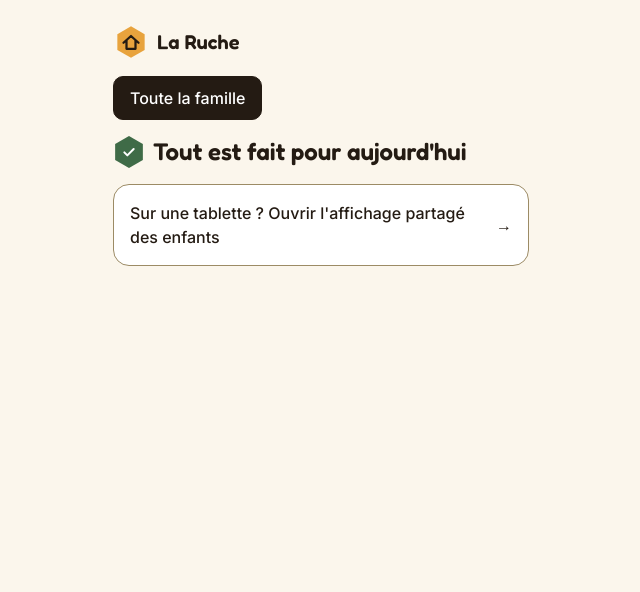
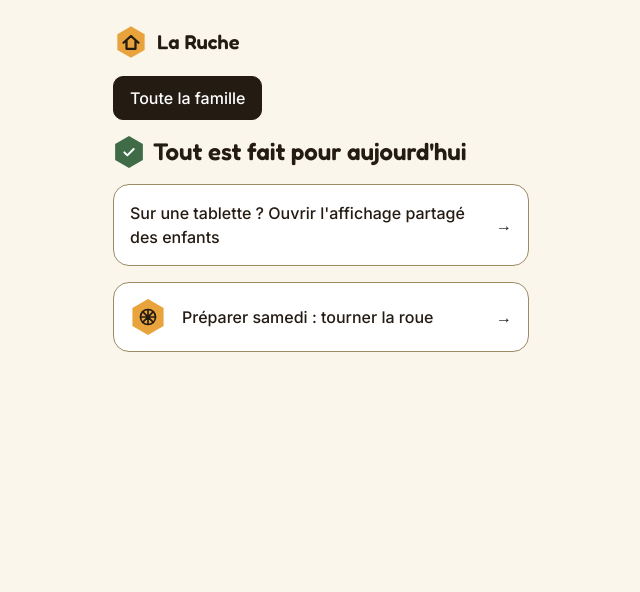
Before and after one commit to Khadaassi/laruche, a Django app: template templates/parent/home.html in a window 1280 px wide. Shown: the top 592 px of the page, without its empty margins (319-959 px from the left). Run offline with Django 5.2, Linux system fonts and the light colour scheme; the template is opened without the code that fills it, so the values that code supplies are empty; style sheets or scripts are compiled from the project's sources; some libraries are stand-ins or nearby versions.

Commit message:
feat: show the Saturday plan and children's stars on home and shared screen
Co-Authored-By: Claude Opus 5.5 <noreply@anthropic.com>

```diff
--- a/apps/tasks/views.py
+++ b/apps/tasks/views.py
@@ -7,6 +7,7 @@ from django.views.decorators.http import require_GET, require_http_methods, requ
 from apps.core.preparation import tomorrow_items
 from apps.families.access import family_member_required, parent_required
 from apps.families.models import Person
+from apps.saturday.draw import close_past_plans, current_plan
 from apps.school.selectors import school_days_for
 
 from .forms import TaskForm
@@ -16,6 +17,7 @@ from .selectors import count_remaining, group_by_period, tasks_for_day
 from .services import set_done
 
 PERSON_PARAM = "personne"
+SATURDAY = 5
 
 
 def selected_person(request, raw):
@@ -49,6 +51,8 @@ def home(request):
     if person:
         children = children.filter(pk=person.pk)
     school = school_days_for(request.family, now.date(), people=children)
+    close_past_plans(request.family, now.date())
+    saturday_plan = current_plan(request.family, now.date())
     return render(
         request,
         "parent/home.html",
@@ -61,6 +65,8 @@ def home(request):
             "remaining": count_remaining(tasks),
             "school_today": [(c, school[c.pk]) for c in children if c.pk in school],
             "tomorrow": tomorrow_items(request.family, now.date(), people=people),
+            "saturday_plan": saturday_plan,
+            "is_saturday": now.date().weekday() == SATURDAY,
         },
     )
 
--- a/templates/layouts/shared_display.html
+++ b/templates/layouts/shared_display.html
@@ -19,6 +19,7 @@ Les pages partagées étendent ce gabarit : templates/shared/<page>.html
   </nav>
 
   <main id="main" class="flex-1 p-space-6" {% block main_attrs %}{% endblock %}>
+    {% block before_columns %}{% endblock %}
     <div class="grid snap-x snap-mandatory auto-cols-[minmax(17rem,1fr)] grid-flow-col gap-space-6 overflow-x-auto md:snap-none">
       {% block columns %}{% endblock %}
     </div>
--- /dev/null
+++ b/templates/parent/_saturday_card.html
@@ -0,0 +1,27 @@
+{% comment %}
+Carte « samedi » de l'accueil. `prominent` : le samedi, grande carte en tête.
+{% endcomment %}
+{% if saturday_plan.status == "planned" %}
+  <a href="{% url 'saturday:page' %}" class="flex items-center gap-space-4 rounded-md border border-honey-dark bg-surface-0 p-space-4">
+    <span class="hex flex h-10 w-10 shrink-0 items-center justify-center bg-sage text-surface-0">{% include "components/_check.html" %}</span>
+    <span class="flex-1">
+      <span class="block text-sm text-ink-soft">{% if is_saturday %}Aujourd'hui{% else %}Samedi {{ saturday_plan.date|date:"j F" }}{% endif %}</span>
+      <span class="block font-display text-xl font-semibold">{{ saturday_plan.activity_name }}</span>
+    </span>
+    <span aria-hidden="true">→</span>
+  </a>
+{% elif prominent %}
+  <a href="{% url 'saturday:page' %}" class="flex items-center gap-space-4 rounded-lg bg-honey p-space-6 text-ink hover:bg-honey-dark">
+    <span class="hex flex h-14 w-14 shrink-0 items-center justify-center bg-surface-0 text-ink">{% include "components/_icon.html" with name="wheel" icon_size="h-8 w-8" %}</span>
+    <span>
+      <span class="block font-display text-2xl font-semibold">C'est samedi !</span>
+      <span class="block font-medium">Tourner la roue des activités</span>
+    </span>
+  </a>
+{% else %}
+  <a href="{% url 'saturday:page' %}" class="flex min-h-14 items-center gap-space-4 rounded-md border border-border-strong bg-surface-0 p-space-4">
+    <span class="hex flex h-9 w-9 shrink-0 items-center justify-center bg-honey text-ink">{% include "components/_icon.html" with name="wheel" icon_size="h-5 w-5" %}</span>
+    <span class="flex-1 font-medium">Préparer samedi : tourner la roue</span>
+    <span aria-hidden="true">→</span>
+  </a>
+{% endif %}
--- a/templates/parent/home.html
+++ b/templates/parent/home.html
@@ -29,6 +29,8 @@
   <section class="mb-space-4" aria-label="Résumé du jour">
     {% include "components/_remaining.html" %}
   </section>
+
+  {% if is_saturday %}<div class="mb-space-4">{% include "parent/_saturday_card.html" with prominent=True %}</div>{% endif %}
 
   {% if school_today or tomorrow %}
     <div class="mb-space-4 space-y-space-4">
@@ -92,4 +94,5 @@
       </details>
     {% endfor %}
   </div>
+  {% if not is_saturday %}<div class="mt-space-4">{% include "parent/_saturday_card.html" %}</div>{% endif %}
 {% endblock %}
```
Also changed, not shown: apps/display/views.py (+9 -0 lines), templates/shared/_column_status.html (+8 -1 lines), templates/shared/board.html (+14 -0 lines).
